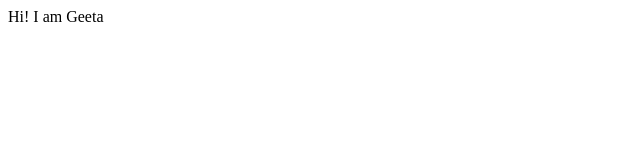
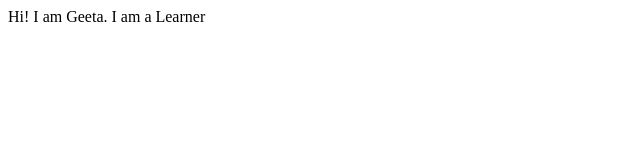
Before and after one commit to GeetaPogul/Geeta-Pogul, a plain HTML site: page index.html in a window 1280 px wide. Shown: the whole page, without its empty margins (0-640 px from the left). Drawn offline with Linux system fonts and the light colour scheme.

Commit message:
update text

```diff
--- a/index.html
+++ b/index.html
@@ -7,7 +7,8 @@
     <title>My Website </title>
 </head>
 <body>
-    Hi! I am Geeta
+    Hi! I am Geeta.
+    I am a Learner
 
 </body>
 
```
